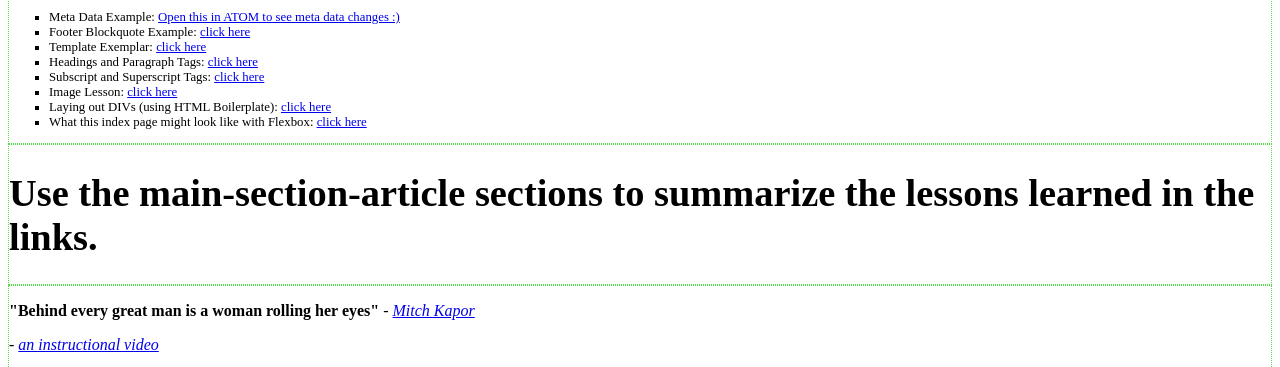
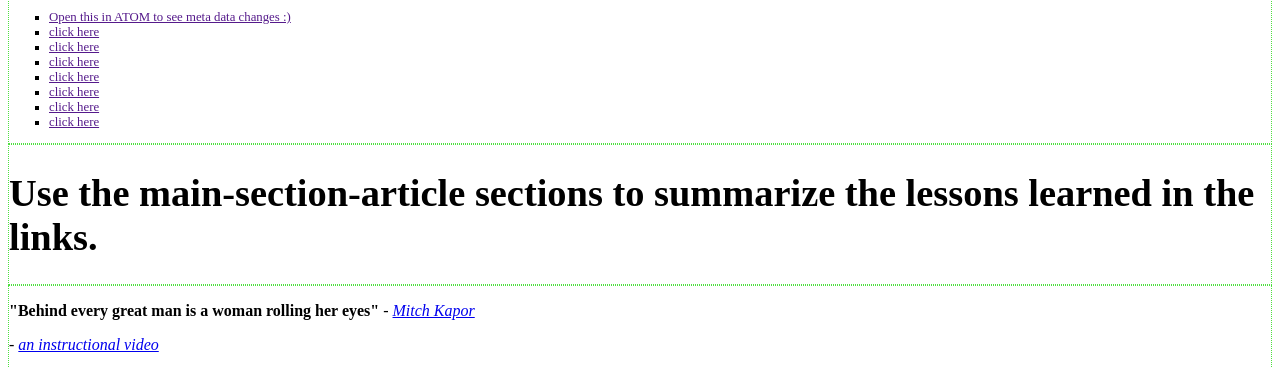
Before and after one commit to lonath13/promotions-website, a plain HTML site: page index.html in a window 1280 px wide. Shown: the part 289-656 px from the top of the page. Drawn offline with Linux system fonts and the light colour scheme.

Commit message:
Update index.html

```diff
--- a/index.html
+++ b/index.html
@@ -4,11 +4,11 @@
         <!-- Used by the Keyboard -->
         <meta charset="utf-8">
 
-        <title>Splash Page, Learning HTML</title>
+        <title>Promotions website</title>
 
         <meta name="author" content="Nathan Royal">
-        <meta name="description" content="First Webpage Learning HTML by building simple website">
-        <meta name="keywords" content="boilerplate starter code HTML learning">
+        <meta name="description" content="promotion websisite games github">
+        <meta name="keywords" content="github games ">
         <meta name="viewport" content="width=device-width, initial-scale=1.0">
         <!-- Content give value for name or http-equiv attribute, text entry in string or array string -->
 
@@ -39,14 +39,14 @@
             <section><div>
                 <header><div>Various Pages</div></header>
                 <ul style="list-style-type:square; font-size:1vw">
-                    <li> Meta Data Example: <a href="childPages/Meta Data Example.html" target="_blank">Open this in ATOM to see meta data changes :)</a>
-                    <li> Footer Blockquote Example: <a href="childPages/Footer Blockquote Example.html" target="_blank">click here</a>
-                    <li> Template Exemplar: <a href="childPages/child template.html" target="_blank">click here</a>
-                    <li> Headings and Paragraph Tags: <a href="childPages/Headings and Paragraph Tags.html" target="_blank">click here</a>
-                    <li> Subscript and Superscript Tags: <a href="childPages/Subscript and Superscript.html" target="_blank">click here</a>
-                    <li> Image Lesson: <a href="childPages/Image Lesson.html" target="_blank">click here</a>
-                    <li> Laying out DIVs (using HTML Boilerplate): <a href="childPages/Laying out DIVs.html" target="_blank">click here</a>
-                    <li> What this index page might look like with Flexbox: <a href="childPages/Flexbox.html" target="_blank">click here</a>
+                    <li>  <a href="" target="_blank">Open this in ATOM to see meta data changes :)</a>
+                    <li>  <a href="" target="_blank">click here</a>
+                    <li>  <a href="" target="_blank">click here</a>
+                    <li>  <a href="" target="_blank">click here</a>
+                    <li>  <a href="" target="_blank">click here</a>
+                    <li>  <a href="" target="_blank">click here</a>
+                    <li>  <a href="" target="_blank">click here</a>
+                    <li>  <a href="" target="_blank">click here</a>
                 </ul>
             </div></section>
         </nav>
```
